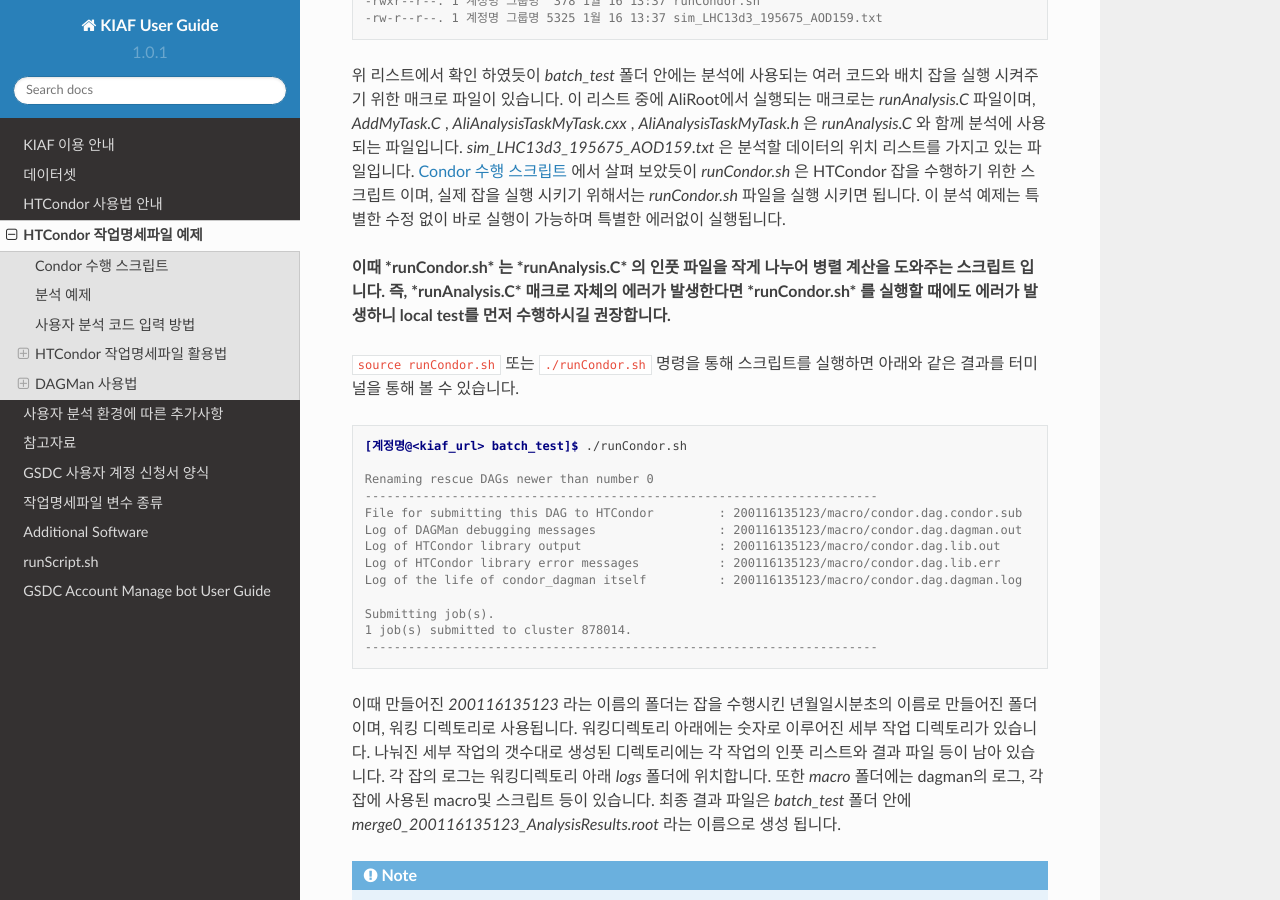
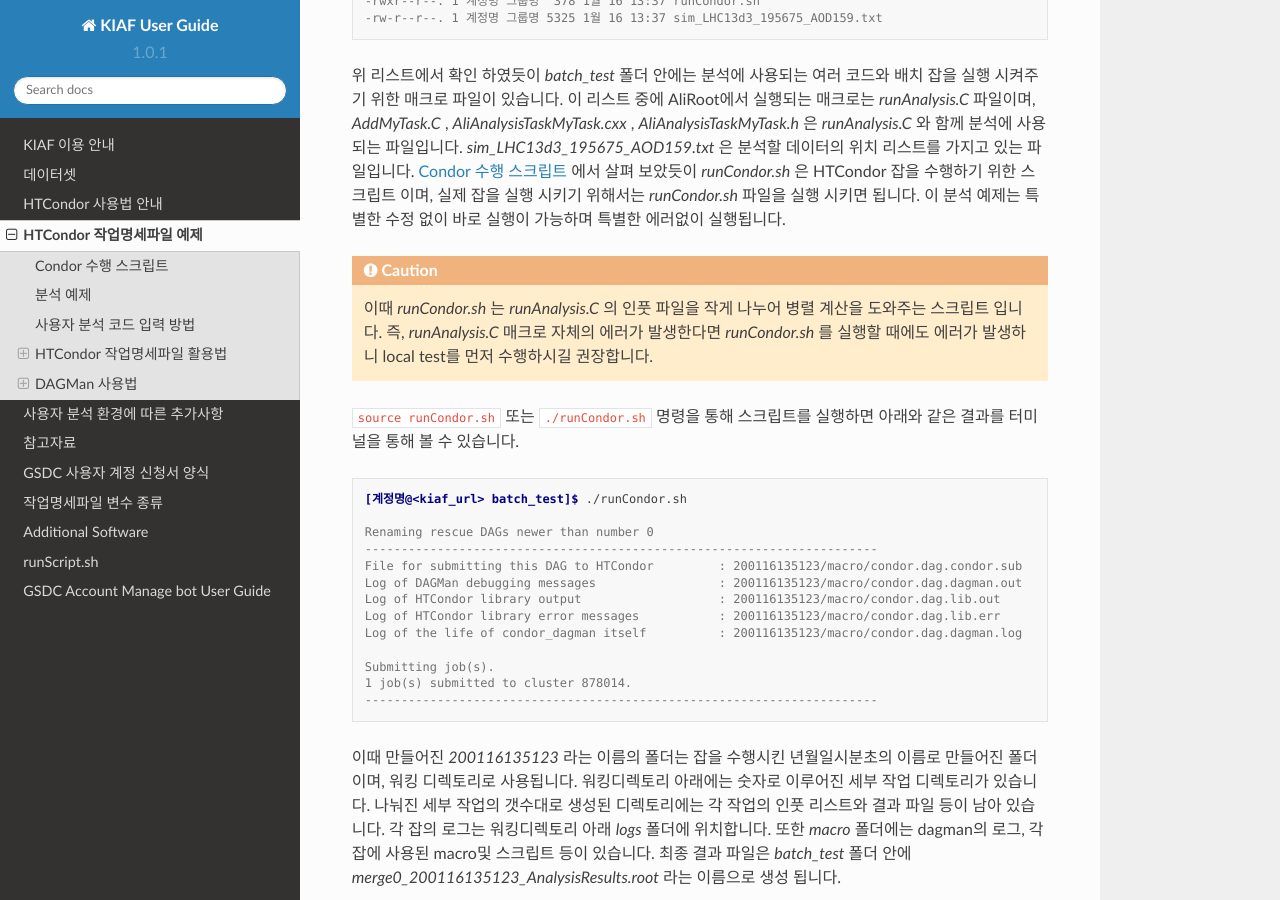
Before and after one commit to andiri/kiaf, a Sphinx documentation site: the page built from docs/source/htcondor_jdl_ex.rst, in a window 1280 px wide and 900 px high, scrolled down 1440 px. Built offline with Sphinx 7.4.7 and the Read the Docs theme 2.0.0, drawn with Linux system fonts in a browser that asks for light colours; some of the changed lines change nothing that is shown.

Commit message:
Update htcondor_jdl_ex.rst

```diff
--- a/docs/source/htcondor_jdl_ex.rst
+++ b/docs/source/htcondor_jdl_ex.rst
@@ -75,7 +75,10 @@ Local job을 Condor job으로 수행 시키는 스크립트는 */tutorial* 디
 *sim_LHC13d3_195675_AOD159.txt* 은 분석할 데이터의 위치 리스트를 가지고 있는 파일입니다. :ref:`condor_script` 에서 살펴 보았듯이 *runCondor.sh* 은 HTCondor 잡을 수행하기 위한 스크립트 이며, 실제 잡을 실행 시키기 위해서는 *runCondor.sh* 파일을 실행 시키면 됩니다.
 이 분석 예제는 특별한 수정 없이 바로 실행이 가능하며 특별한 에러없이 실행됩니다.
 
-**이때 *runCondor.sh* 는 *runAnalysis.C* 의 인풋 파일을 작게 나누어 병렬 계산을 도와주는 스크립트 입니다. 즉, *runAnalysis.C* 매크로 자체의 에러가 발생한다면 *runCondor.sh* 를 실행할 때에도 에러가 발생하니 local test를 먼저 수행하시길 권장합니다.**
+.. caution::
+
+  이때 *runCondor.sh* 는 *runAnalysis.C* 의 인풋 파일을 작게 나누어 병렬 계산을 도와주는 스크립트 입니다.
+  즉, *runAnalysis.C* 매크로 자체의 에러가 발생한다면 *runCondor.sh* 를 실행할 때에도 에러가 발생하니 local test를 먼저 수행하시길 권장합니다.
 
 ``source runCondor.sh`` 또는 ``./runCondor.sh`` 명령을 통해 스크립트를 실행하면 아래와 같은 결과를 터미널을 통해 볼 수 있습니다.
 
```
